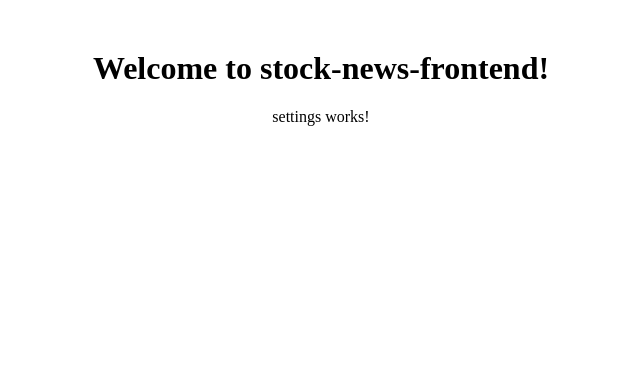
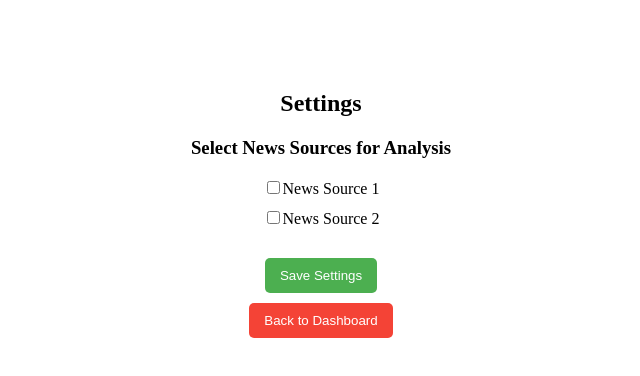
Before and after one commit to ItMeansBigMountain/stockNews, an Angular app in the folder stock-news-frontend/: page /settings in a window 1280 px wide. Shown: the top 376 px of the page, without its empty margins (319-959 px from the left). Built offline with nearby package versions, Linux system fonts and the light colour scheme.

Commit message:
setings init

```diff
--- a/stock-news-frontend/src/app/app.component.html
+++ b/stock-news-frontend/src/app/app.component.html
@@ -1,5 +1,5 @@
 <div class="app-container">
-  <h1>Welcome to {{ title }}!</h1>
+  <!-- <h1>Welcome   (username) !</h1> -->
   <router-outlet></router-outlet>
 
 </div>
--- a/stock-news-frontend/src/app/portfolio-dashboard/portfolio-dashboard.component.css
+++ b/stock-news-frontend/src/app/portfolio-dashboard/portfolio-dashboard.component.css
@@ -69,3 +69,27 @@ h2 {
 .run-analysis-btn:hover {
     background-color: #007ba7;
 }
+
+.settings-btn {
+    padding: 10px 20px;
+    background-color: #4CAF50;
+    color: white;
+    border: none;
+    border-radius: 5px;
+    font-size: 16px;
+    cursor: pointer;
+    outline: none;
+    box-shadow: 0 2px 4px rgba(0, 0, 0, 0.2);
+    transition: background-color 0.3s, box-shadow 0.3s;
+    float:right;
+}
+
+.settings-btn:hover {
+    background-color: #45a049; /* Darker shade for hover effect */
+    box-shadow: 0 4px 8px rgba(0, 0, 0, 0.3);
+}
+
+.settings-btn:active {
+    background-color: #3e8e41; /* Even darker for click effect */
+    box-shadow: 0 2px 4px rgba(0, 0, 0, 0.2);
+}
--- a/stock-news-frontend/src/app/portfolio-dashboard/portfolio-dashboard.component.html
+++ b/stock-news-frontend/src/app/portfolio-dashboard/portfolio-dashboard.component.html
@@ -1,4 +1,7 @@
 <div class="dashboard-container">
+    <!-- SETTINGS BUTTON -->
+    <button class="settings-btn" (click)="goToSettings()">Settings</button>
+
     <h2>Portfolio Dashboard</h2>
 
     <!-- TIMEFRAME SELECTOR -->
@@ -12,7 +15,6 @@
             <input type="date" id="timeframeTo" name="timeframeTo" [value]="toDate">
         </div>
     </div>
-
 
     <!-- ADD INVESTMENT BUTTON  -->
     <div class="add-investment">
--- a/stock-news-frontend/src/app/portfolio-dashboard/portfolio-dashboard.component.ts
+++ b/stock-news-frontend/src/app/portfolio-dashboard/portfolio-dashboard.component.ts
@@ -1,6 +1,8 @@
 import { NgFor, NgIf } from '@angular/common';
 import { Component, OnInit, ChangeDetectorRef } from '@angular/core';
 import { FormsModule } from '@angular/forms';
+import { Router } from '@angular/router';
+
 
 @Component({
   selector: 'app-portfolio-dashboard',
@@ -28,7 +30,7 @@ export class PortfolioDashboardComponent implements OnInit {
   // ...
 
   // __INIT__
-  constructor(private cdr: ChangeDetectorRef) { }
+  constructor(private cdr: ChangeDetectorRef, private router: Router) { }
   ngOnInit(): void {
     const currentDate = new Date();
     const oneWeekAgo = new Date(currentDate.getTime() - 7 * 24 * 60 * 60 * 1000);
@@ -77,5 +79,8 @@ export class PortfolioDashboardComponent implements OnInit {
     // Reset the investment if necessary or reload from backend
   }
 
+  goToSettings(): void {
+    this.router.navigate(['/settings']);
+  }
 
 }
--- a/stock-news-frontend/src/app/settings/settings.component.css
+++ b/stock-news-frontend/src/app/settings/settings.component.css
@@ -0,0 +1,31 @@
+.settings-container {
+    max-width: 600px;
+    margin: auto;
+    padding: 20px;
+}
+
+.news-source-selection {
+    margin-bottom: 20px;
+}
+
+.checkbox-group div {
+    margin-bottom: 10px;
+}
+
+.save-settings-btn,
+.back-btn {
+    padding: 10px 15px;
+    margin-top: 10px;
+    border: none;
+    border-radius: 5px;
+    cursor: pointer;
+    background-color: #4CAF50;
+    color: white;
+}
+
+.back-btn {
+    background-color: #f44336;
+    /* Different color for the back button */
+}
+
+/* Add more styles as needed */
--- a/stock-news-frontend/src/app/settings/settings.component.html
+++ b/stock-news-frontend/src/app/settings/settings.component.html
@@ -1 +1,28 @@
-<p>settings works!</p>
+<div class="settings-container">
+    <h2>Settings</h2>
+
+    <form>
+        <!-- News Source Selection -->
+        <div class="news-source-selection">
+            <h3>Select News Sources for Analysis</h3>
+            <div class="checkbox-group">
+                <!-- Replace these with actual news sources -->
+                <div>
+                    <input type="checkbox" id="newsSource1" name="newsSource1">
+                    <label for="newsSource1">News Source 1</label>
+                </div>
+                <div>
+                    <input type="checkbox" id="newsSource2" name="newsSource2">
+                    <label for="newsSource2">News Source 2</label>
+                </div>
+                <!-- Add more news sources as needed -->
+            </div>
+        </div>
+
+        <!-- Save Button -->
+        <button type="submit" class="save-settings-btn">Save Settings</button>
+    </form>
+
+    <!-- Back Button to Portfolio Dashboard -->
+    <button class="back-btn" (click)="goBackToDashboard()">Back to Dashboard</button>
+</div>
--- a/stock-news-frontend/src/app/settings/settings.component.ts
+++ b/stock-news-frontend/src/app/settings/settings.component.ts
@@ -1,4 +1,5 @@
 import { Component } from '@angular/core';
+import { Router } from '@angular/router';
 
 @Component({
   selector: 'app-settings',
@@ -7,6 +8,19 @@ import { Component } from '@angular/core';
   templateUrl: './settings.component.html',
   styleUrl: './settings.component.css'
 })
+
+
 export class SettingsComponent {
+  // Add properties to bind to your form elements if needed
 
+  constructor(private router: Router) {}
+
+  saveSettings() {
+    // Implement saving logic here
+    // Update the backend with the selected news sources
+  }
+
+  goBackToDashboard() {
+    this.router.navigate(['/dashboard']); // Adjust the route as necessary
+  }
 }
```
